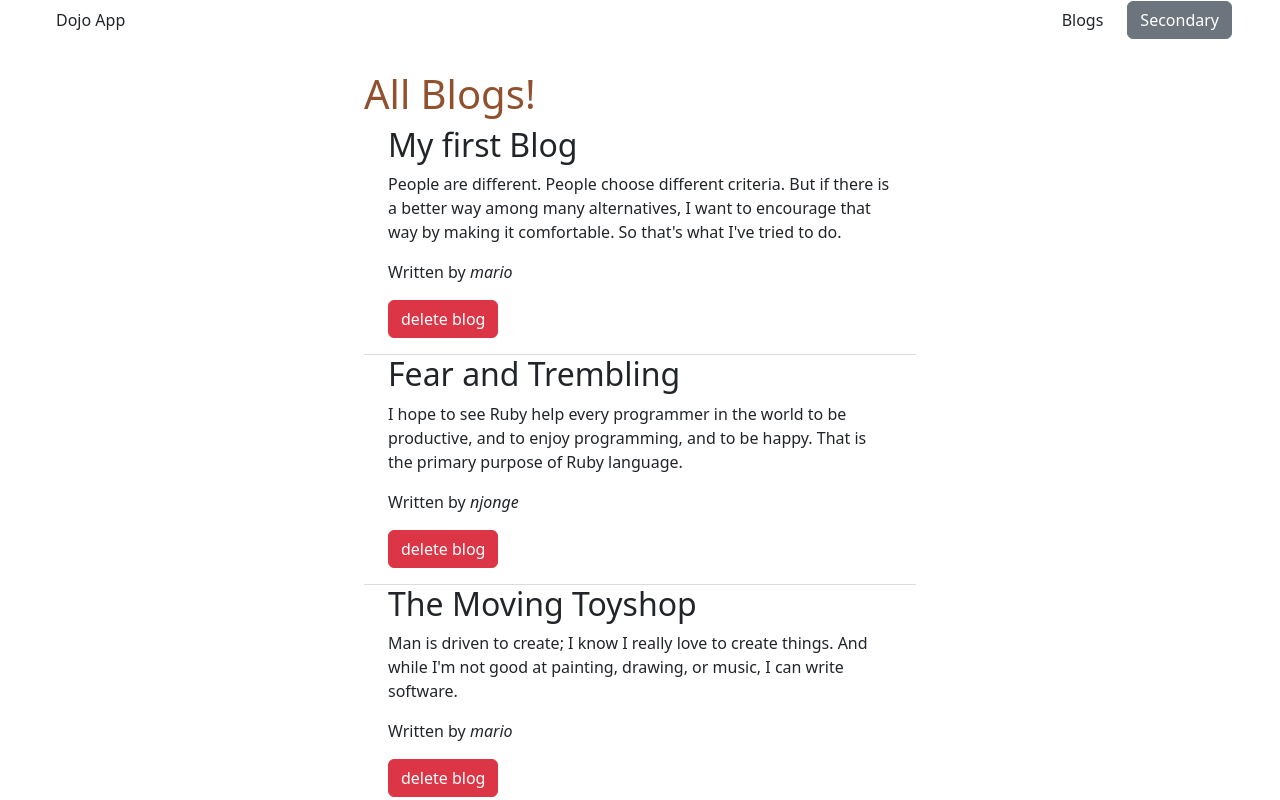
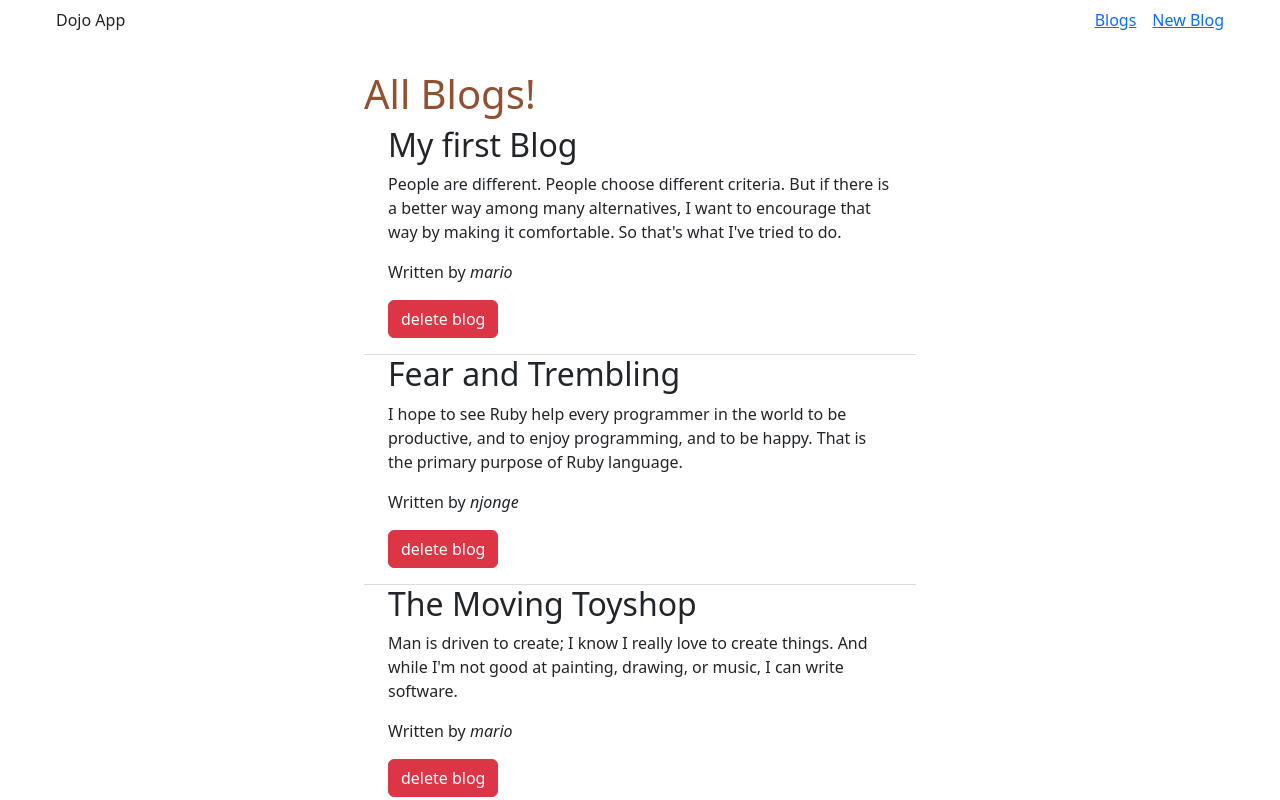
Before and after one commit to devmuturi/dojo-app, a React (Vite) app: page / in a window 1280 px wide. Shown: the top 800 px of the page. Built offline with nearby package versions, Linux system fonts and the light colour scheme; data requests are answered from the project's data file.

Commit message:
Add a new links using react router

```diff
--- a/src/App.jsx
+++ b/src/App.jsx
@@ -1,10 +1,21 @@
 import 'bootstrap/dist/css/bootstrap.min.css';
+import { BrowserRouter, Route, Routes } from 'react-router-dom'
+import NavBar from './components/NavBar'
+import Create from './components/Create'
 import Content from './Content';
 
 function App() {
   return (
     <>
-      <Content/>
+      <BrowserRouter>
+        <NavBar />
+        <div className='container'>
+          <Routes>
+            <Route path='/' element={<Content />} />
+            <Route path='/create' element={ <Create/>} />
+          </Routes>
+        </div>
+      </BrowserRouter>
     </>
   )
 }
--- a/src/Content.jsx
+++ b/src/Content.jsx
@@ -1,6 +1,5 @@
 import { useEffect, useState } from 'react'
 import BlogList from './components/BlogList'
-import NavBar from './components/NavBar'
 import useFetch from './useFetch'
 
 export default function Content() {
@@ -13,8 +12,7 @@ export default function Content() {
 
   return (
     <div>
-      <NavBar />
-      <div className="container">
+      <div>
         {isLoading && <div>Loading...</div>}
         {error && <div>{ error }</div>}
         {blogs && <BlogList blogs={blogs} title="All Blogs!" handleDelete={handleDelete} />}
--- /dev/null
+++ b/src/components/Create.jsx
@@ -0,0 +1,9 @@
+function Create() {
+  return (
+    <div className='create'>
+      <h2>Add a new blog</h2>
+    </div>
+  )
+}
+
+export default Create;
--- a/src/components/NavBar.jsx
+++ b/src/components/NavBar.jsx
@@ -1,12 +1,15 @@
 import { Stack } from 'react-bootstrap'
-import { Button } from 'react-bootstrap'
+import { ButtonGroup } from 'react-bootstrap'
+import { Link } from 'react-router-dom'
 
 export default function navbar() {
   return (
     <Stack direction="horizontal" gap={3} className='px-5'>
       <div className="p-2">Dojo App</div>
-      <div className="p-2 ms-auto">Blogs</div>
-      <Button variant="secondary">Secondary</Button>
+      <ButtonGroup className='ms-auto'>
+        <Link to='/' className='p-2'>Blogs</Link>
+        <Link to='/create' className='p-2'>New Blog</Link>
+      </ButtonGroup>
     </Stack>
   )
 }
```
